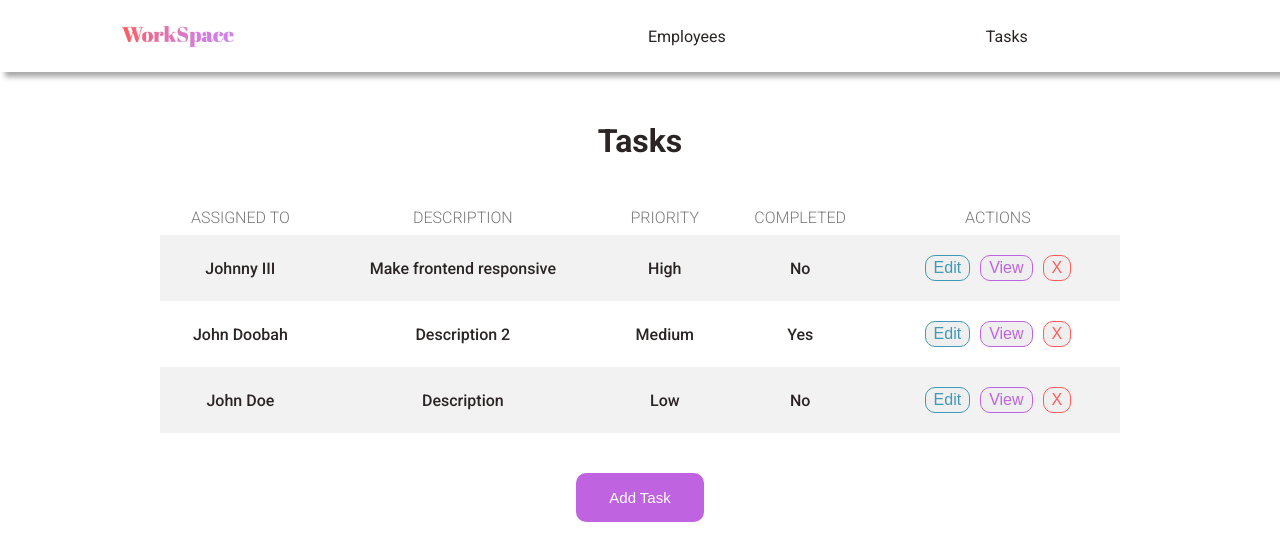
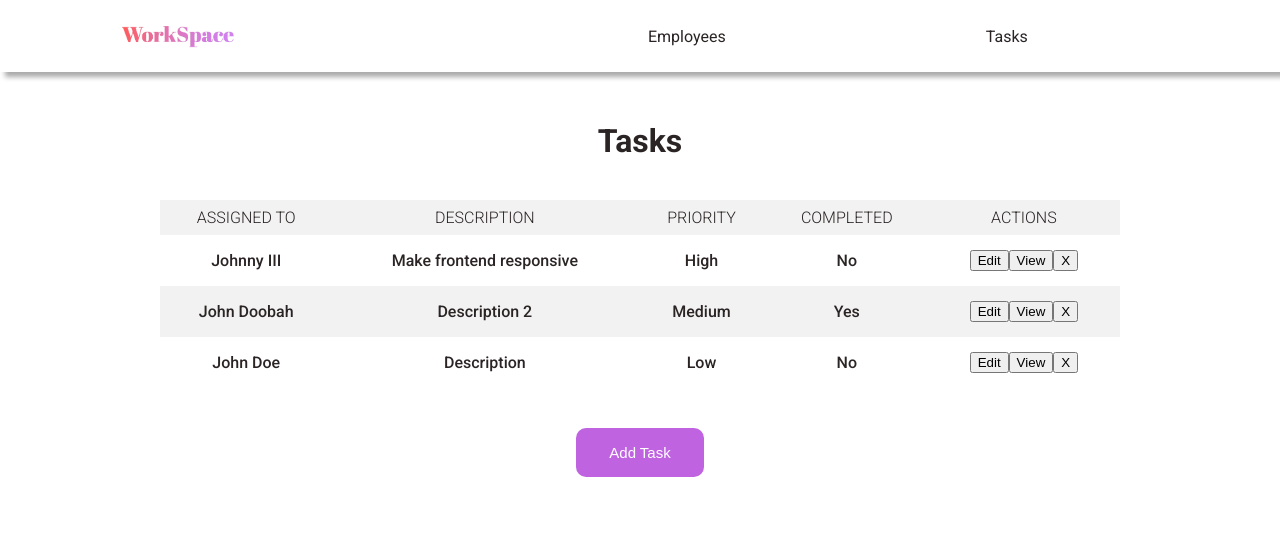
Before and after one commit to DimitriGol/Web-Dev-Final-Project, a React (Create React App) app in the folder workspace-frontend/: page /tasks in a window 1280 px wide. Shown: the top 560 px of the page. Built offline with nearby package versions, Linux system fonts and the light colour scheme.

Commit message:
House-keeping with css elements

```diff
--- a/workspace-frontend/src/Components/Tasks.js
+++ b/workspace-frontend/src/Components/Tasks.js
@@ -9,24 +9,25 @@ function Tasks() {
 
             <table className='task-table'>
 
-                <thead>
-                    <th>ASSIGNED TO</th>
-                    <th>DESCRIPTION</th>
-                    <th>PRIORITY</th>
-                    <th>COMPLETED</th>
-                    <th>ACTIONS</th>
-                </thead>
+                <tbody>
 
-                <tbody>
+                    <tr>
+                        <th>ASSIGNED TO</th>
+                        <th>DESCRIPTION</th>
+                        <th>PRIORITY</th>
+                        <th>COMPLETED</th>
+                        <th>ACTIONS</th>
+                    </tr>
+
                     <tr>
                         <td>Johnny III</td>
                         <td>Make frontend responsive</td>
                         <td>High</td>
                         <td>No</td>
                         <td>
-                            <button className='edit-employee-btn'> Edit </button>
-                            <button className='view-employee-btn'> View </button>
-                            <button className='delete-employee-btn'> X </button>
+                            <button className='edit-btn'> Edit </button>
+                            <button className='view-btn'> View </button>
+                            <button className='delete-btn'> X </button>
                         </td>
                     </tr>
                     <tr>
@@ -35,9 +36,9 @@ function Tasks() {
                         <td>Medium</td>
                         <td>Yes</td>
                         <td>
-                            <button className='edit-employee-btn'> Edit </button>
-                            <button className='view-employee-btn'> View </button>
-                            <button className='delete-employee-btn'> X </button>
+                            <button className='edit-btn'> Edit </button>
+                            <button className='view-btn'> View </button>
+                            <button className='delete-btn'> X </button>
                         </td>
                     </tr>
                     <tr>
@@ -46,9 +47,9 @@ function Tasks() {
                         <td>Low</td>
                         <td>No</td>
                         <td>
-                            <button className='edit-employee-btn'> Edit </button>
-                            <button className='view-employee-btn'> View </button>
-                            <button className='delete-employee-btn'> X </button>
+                            <button className='edit-btn'> Edit </button>
+                            <button className='view-btn'> View </button>
+                            <button className='delete-btn'> X </button>
                         </td>
                     </tr>
                 </tbody>
```
